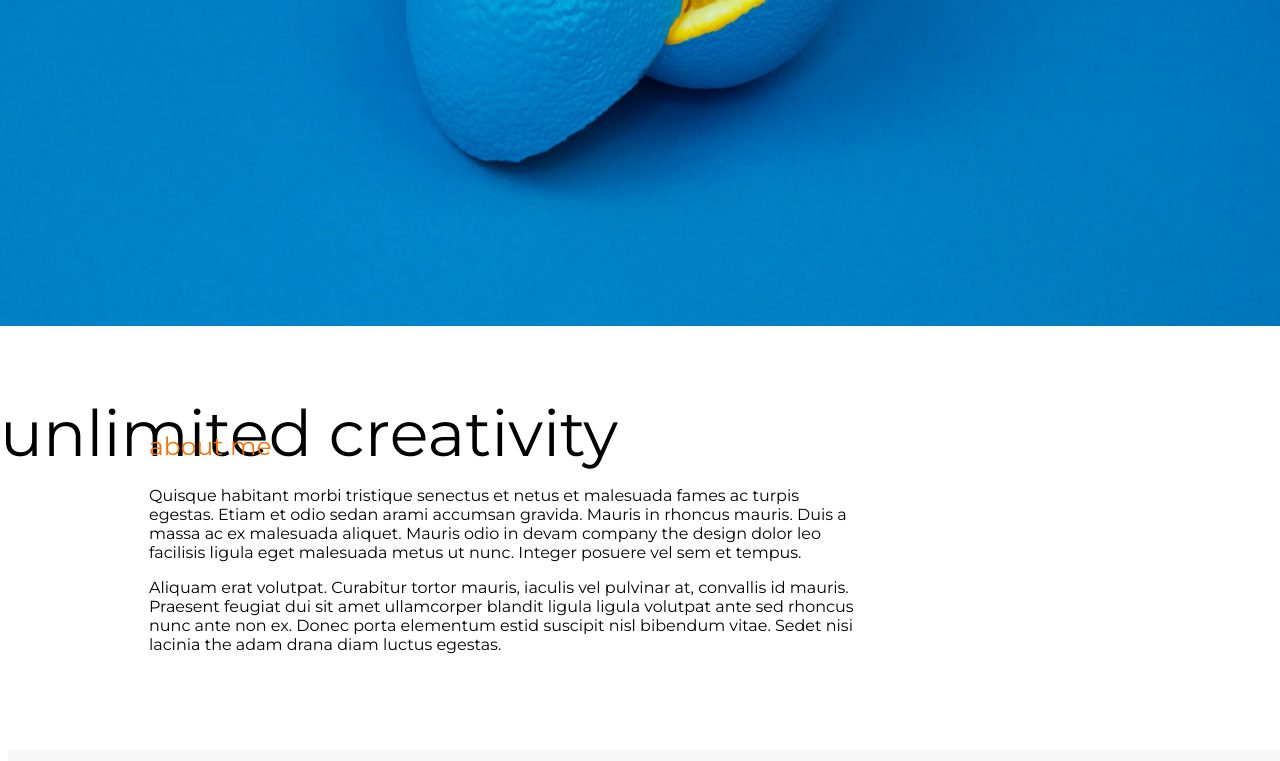
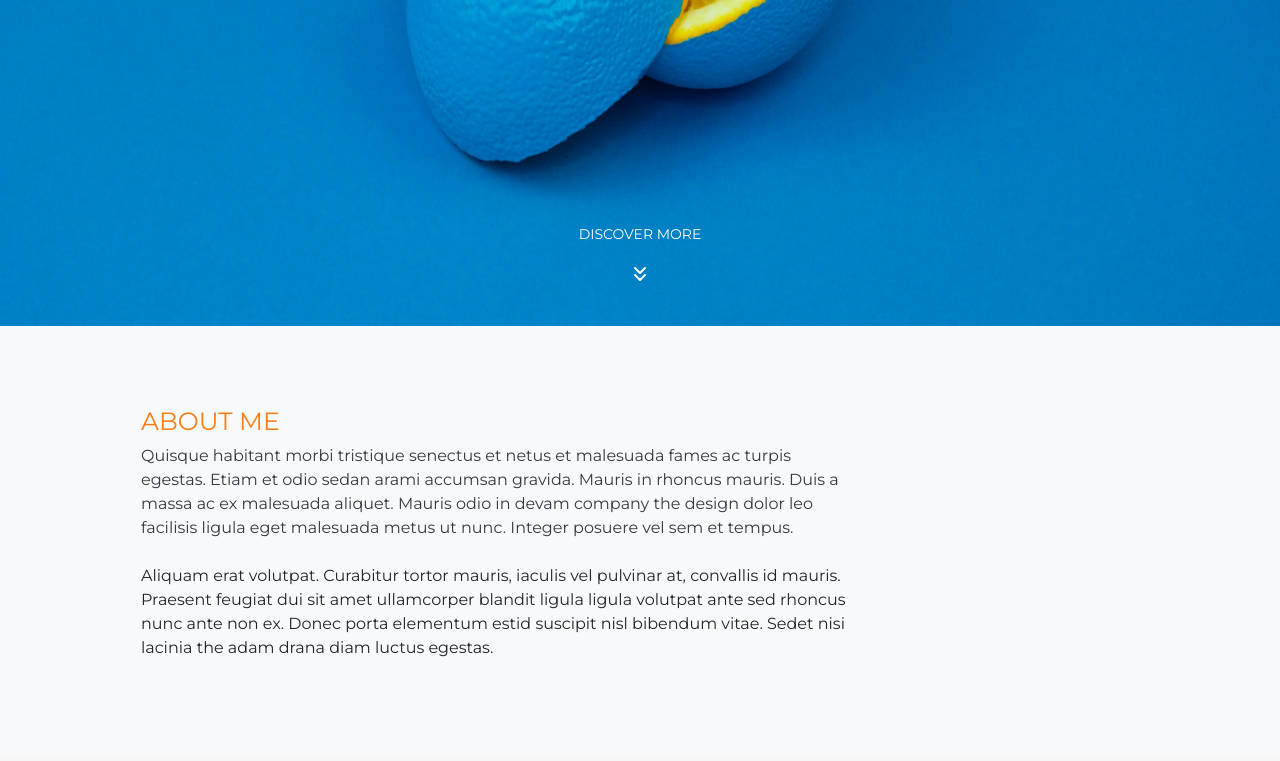
Before and after one commit to billmal071/luvpix-photography, a plain HTML site: page index.html in a window 1280 px wide. Shown: the part 442-1203 px from the top of the page. Drawn offline with nearby package versions, Linux system fonts and the light colour scheme.

Commit message:
luv pix live

```diff
--- a/index.html
+++ b/index.html
@@ -8,7 +8,7 @@
     <link
         href="https://fonts.googleapis.com/css2?family=Montserrat:ital,wght@0,100;0,200;0,300;0,400;0,500;0,600;0,700;1,100;1,200;1,300;1,500;1,600&display=swap"
         rel="stylesheet">
-    <link rel="stylesheet" href="./assets/bootstrap/bootstrap.min.cs">
+    <link rel="stylesheet" href="https://maxcdn.bootstrapcdn.com/bootstrap/4.5.0/css/bootstrap.min.css">
     <title>LuvPix Photography</title>
 </head>
 
@@ -377,7 +377,7 @@
     <script src="./assets/js/luvpix.js"></script>
     <script src="https://ajax.googleapis.com/ajax/libs/jquery/3.5.1/jquery.min.js"></script>
     <script src="https://cdnjs.cloudflare.com/ajax/libs/popper.js/1.16.0/umd/popper.min.js"></script>
-    <script src="./assets/bootstrap/bootstrap.min.js"></script>
+    <script src="https://maxcdn.bootstrapcdn.com/bootstrap/4.5.0/js/bootstrap.min.js"></script>
 </body>
 
 </html>
```
